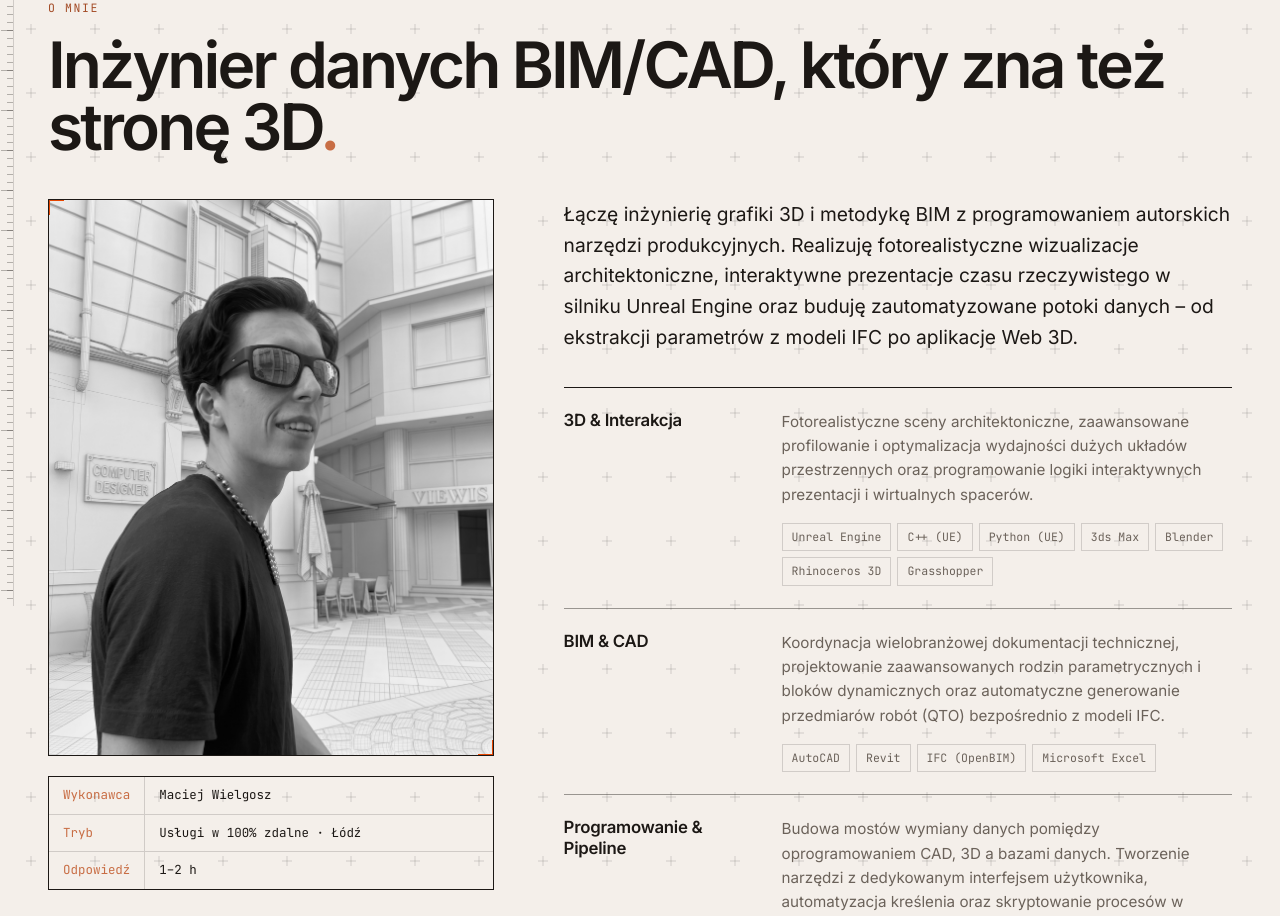
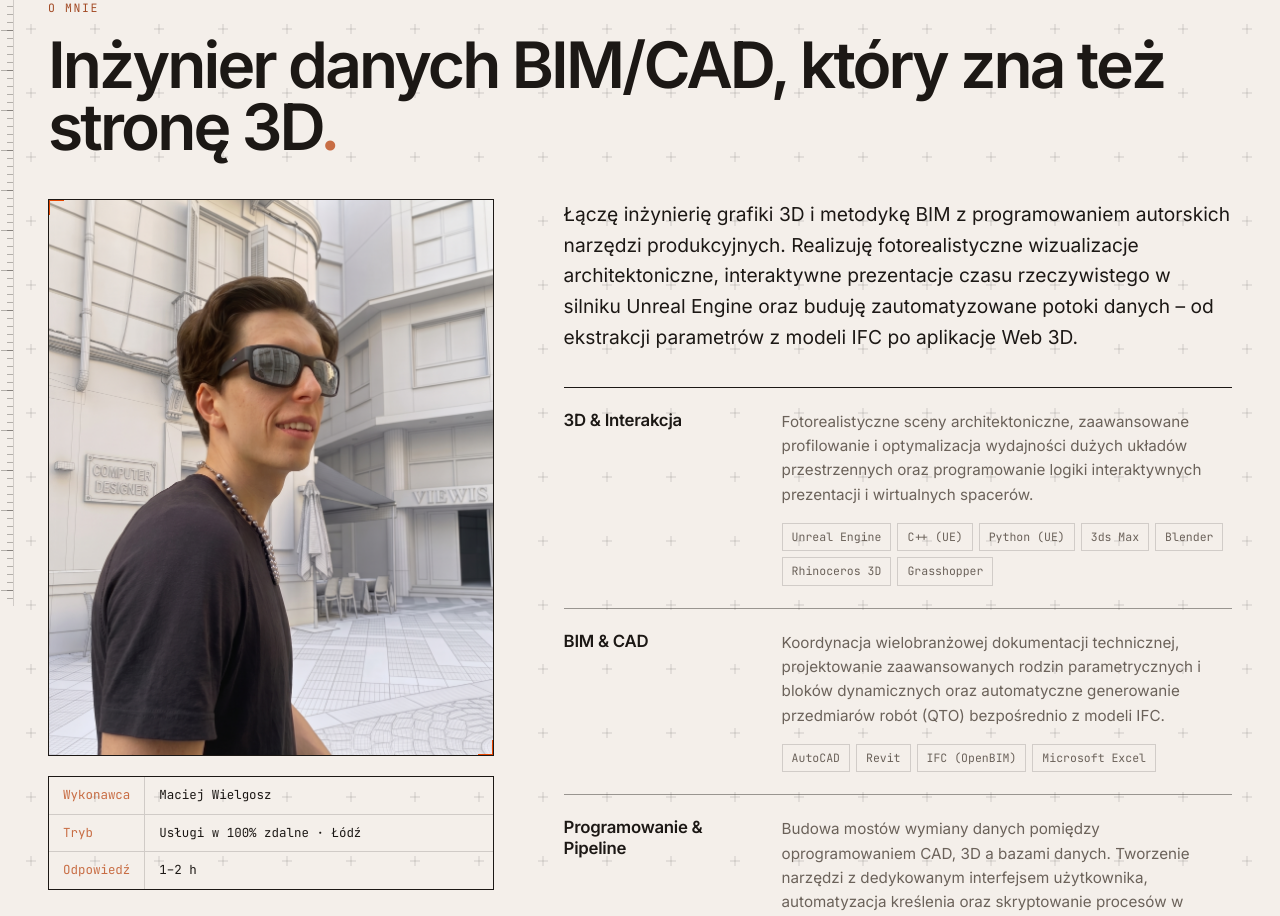
Before and after one commit to wievis/ViewIs, a Django app: page /o-mnie/ in a window 1280 px wide. Shown: the part 194-1110 px from the top of the page. Run offline with Django 4.2, Linux system fonts and the light colour scheme.

Commit message:
poprawa zdj

```diff
--- a/portfolio/static/engineering.css
+++ b/portfolio/static/engineering.css
@@ -308,7 +308,7 @@ body.light-mode .lb-btn-icon:hover, body.light-mode .lb-nav:hover { background:
 .about-grid { align-items: start; }
 .about-grid > :first-child { position: sticky; top: calc(var(--header-h) + var(--s-5)); }
 .portrait { border: var(--bw-rule) solid var(--rule); background: var(--surface); font-family: var(--font-display); }
-.portrait img { filter: grayscale(1) contrast(1.05); }
+.portrait img { filter: none; }
 .marks { position: relative; }
 .marks::before, .marks::after { content: ""; position: absolute; width: 14px; height: 14px; pointer-events: none; z-index: 2; }
 .marks::before { top: -1px; left: -1px; border-top: 2px solid var(--signal); border-left: 2px solid var(--signal); }
```
